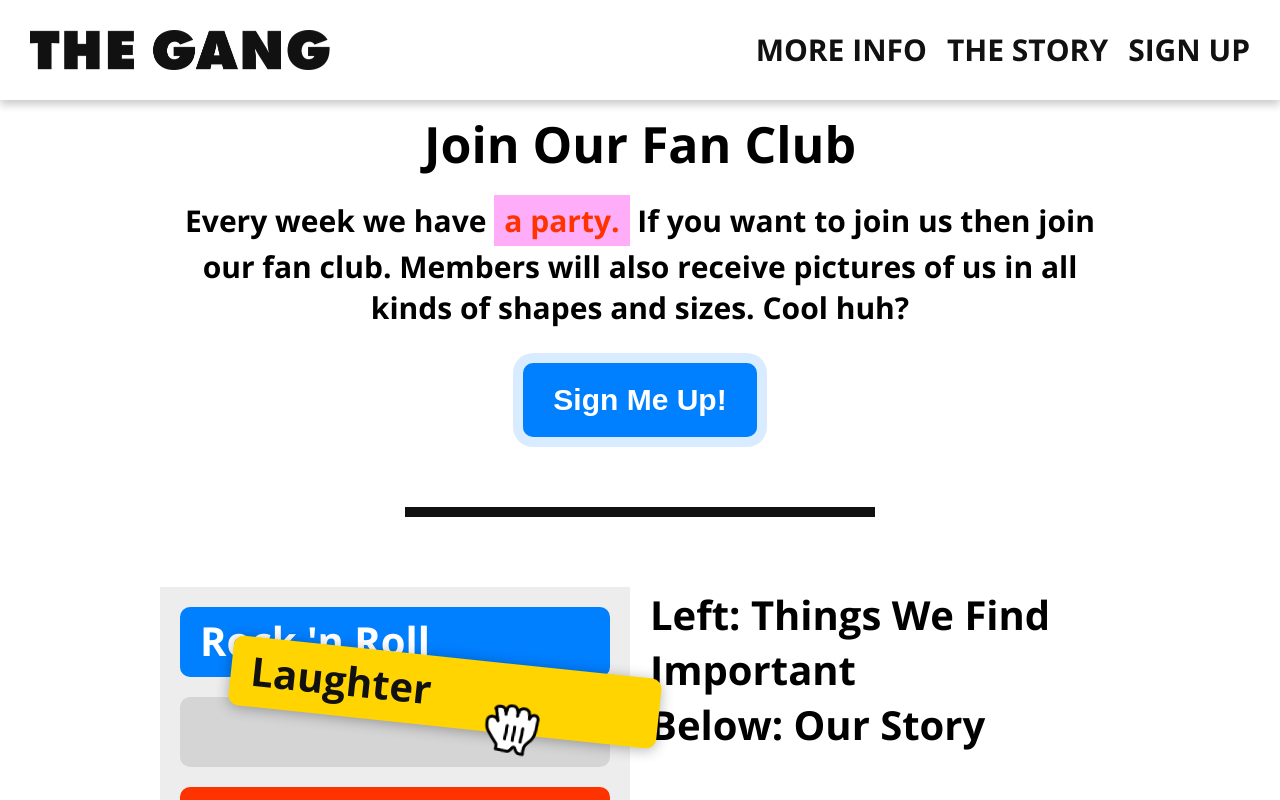
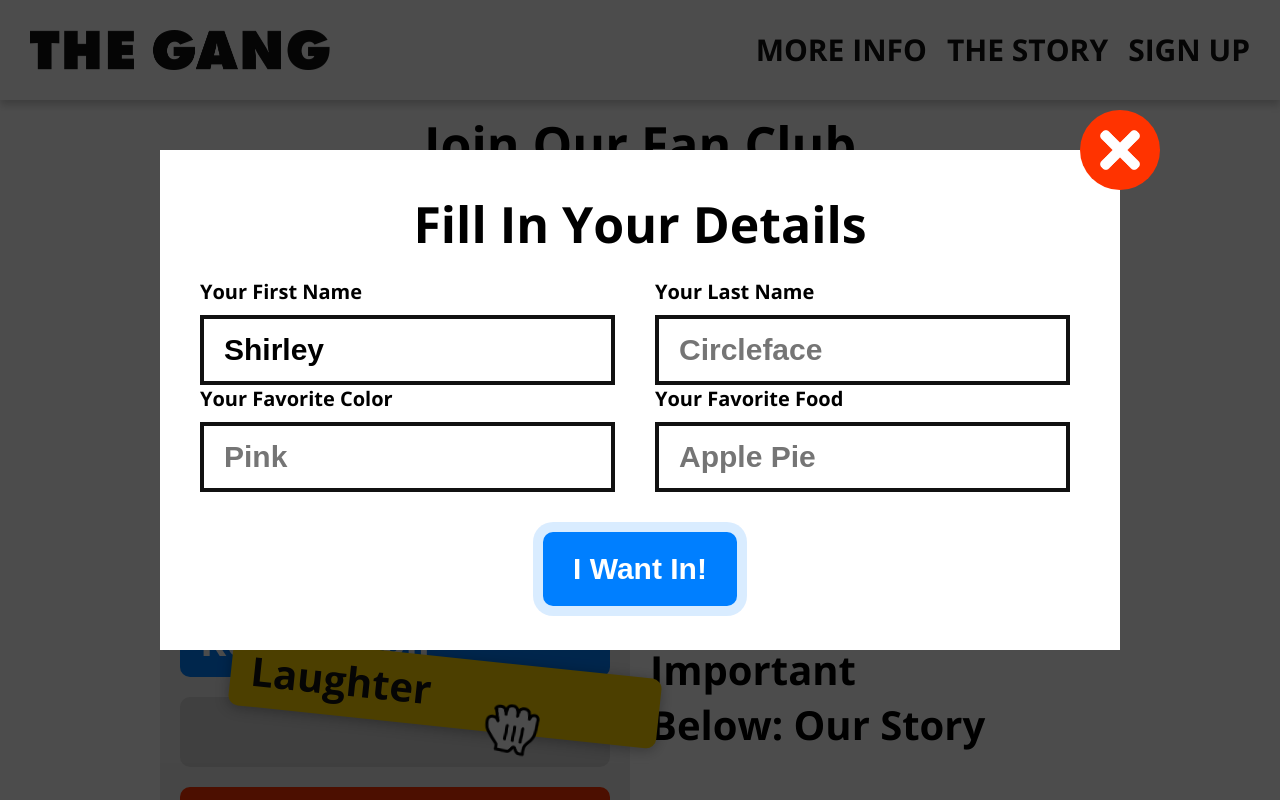
Before and after one commit to Buckeyes-AP/the-gang, a plain HTML site: page index.html in a window 1280 px wide. Both pictures are taken after a click on the button "Sign Me Up!". Shown: the part 840-1640 px from the top of the page. Drawn offline with nearby package versions, Linux system fonts and the light colour scheme.

Commit message:
added some functionality to popup window.

```diff
--- a/index.html
+++ b/index.html
@@ -31,7 +31,7 @@
     <nav>
         <a href="#" class="logo">The Gang</a>
         <ul>
-            <li><a href="#">Sign Up</a></li>
+            <li><a href="javascript:()" onclick="showPopup();">Sign Up</a></li>
             <li><a href="#story">The Story</a></li>
             <li><a href="#more-info">More Info</a></li>
         </ul>
@@ -44,7 +44,7 @@
                 Members will also receive pictures of us in all kinds of shapes and sizes.
                 Cool huh?
                 </p>
-            <button class="cta">Sign Me Up!</button>
+            <button class="cta" onclick="showPopup();">Sign Me Up!</button>
         </div>
     </div>
     <div class="sep"></div>
@@ -82,11 +82,12 @@
             Made By Rich From <a href="https://taptapkaboom.com">Tap Tap Kaboom</a>
         </div>
     </footer>
-    <div class="popup">
+    <div class="popup" id="popup">
         <div class="blanket"></div>
         <div class="content">
             <h2>Fill In Your Details</h2>
             <form action="">
+                <div class="row">
                     <div class="item">
                         <label>Your First Name</label>
                         <input type="text" placeholder="Awesomeface" value="Shirley">
@@ -95,6 +96,8 @@
                         <label>Your Last Name</label>
                         <input type="text" placeholder="Circleface">
                     </div>
+                </div>
+                <div class="row">
                     <div class="item">
                         <label>Your Favorite Color</label>
                         <input type="text" placeholder="Pink">
@@ -103,11 +106,14 @@
                         <label>Your Favorite Food</label>
                         <input type="text" placeholder="Apple Pie">
                     </div>
+                </div>
                 <button class="cta">I Want In!</button>
             </form>
-            <button class="close">Close</button>
+            <button class="close" onclick="hidePopup();">Close</button>
         </div>
     </div>
 
+    <script src="script.js" type="text/javascript"></script>
+
 </body>
 </html>
--- /dev/null
+++ b/script.js
@@ -0,0 +1,10 @@
+
+function showPopup () {
+    var popup = document.getElementById('popup');
+    popup.classList.add('show');
+}
+
+function hidePopup () {
+    var popup = document.getElementById('popup');
+    popup.classList.remove('show');
+}
--- a/style.css
+++ b/style.css
@@ -267,4 +267,96 @@ footer a {
 
 .popup {
     display: none;
+    position: fixed;
+    top: 0;
+    bottom: 0;
+    left: 0;
+    right: 0;
+    z-index: 2;
 }
+
+.popup.show{
+    display: block;
+}
+
+.popup .blanket {
+    background-color: rgba(0, 0, 0, .7);
+    position: absolute;
+    top: 0;
+    bottom: 0;
+    left: 0;
+    right: 0;
+}
+
+.popup .content {
+    box-sizing: border-box;
+    width: 960px;
+    height: 500px;
+    padding: 30px 40px;
+    background-color: white;
+    text-align: center;
+    position: absolute;
+    left: 50%;
+    top: 50%;
+    margin-top: -250px;
+    margin-left: -480px;
+}
+
+.popup h2 {
+    margin: 10px 0 20px;
+}
+
+.popup .cta {
+    margin-top: 40px;
+}
+
+.popup .close {
+    width: 80px;
+    height: 80px;
+    background: #FF3300 url(img/close.png) no-repeat center center;
+    background-size: 50%;
+    position: absolute;
+    top: -40px;
+    right: -40px;
+    border-radius: 50%;
+    border: none;
+    outline: none;
+    overflow: hidden;
+    text-indent: -999px;
+    cursor: pointer;
+}
+
+.popup .row:after{
+    content: '';
+    display: table;
+    clear: both;
+}
+
+.popup .item {
+    float: left;
+    width: 415px;
+    margin-left: 40px;
+    text-align: left;
+}
+
+.popup .item:first-child {
+    margin-left: 0;
+}
+
+.popup .item label {
+    display: block;
+    font-size: 20px;
+    font-weight: bold;
+    margin-bottom: 10px;
+}
+
+.popup .item input[type='text'] {
+    display: block;
+    font-size: 30px;
+    font-weight: bold;
+    border: 4px solid #111111;
+    height: 70px;
+    box-sizing: border-box;
+    width: 100%;
+    padding: 15px 20px;
+}
```
Lines whose indentation alone changed are shown as unchanged.
